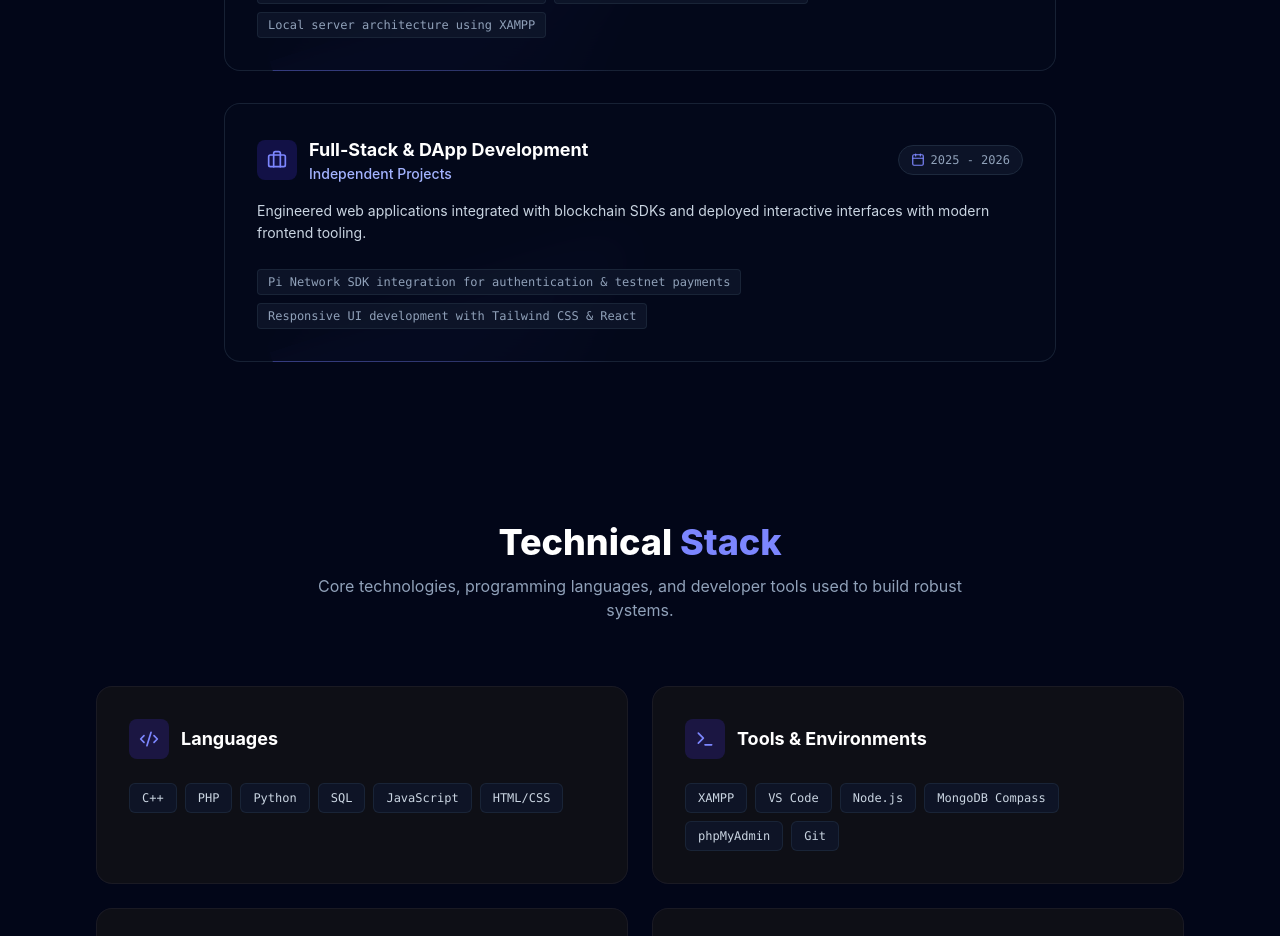
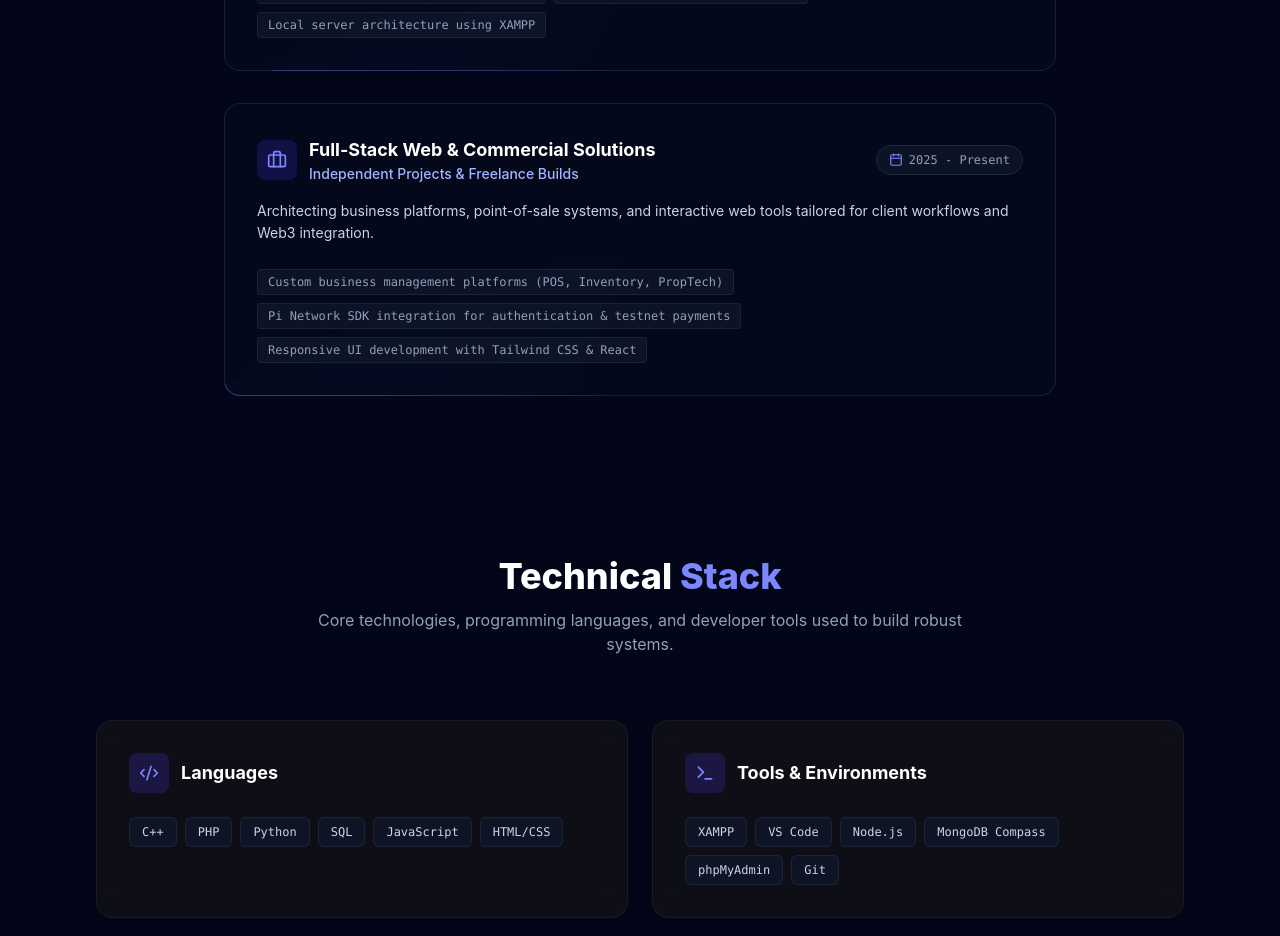
Before and after one commit to Gazilo7/dev-portfolio, a React (Vite) app: page / in a window 1280 px wide. Shown: the part 1900-2836 px from the top of the page. Built offline with nearby package versions, Linux system fonts and the light colour scheme.

Commit message:
Update Experience component details for commercial solutions

```diff
--- a/src/components/Experience.jsx
+++ b/src/components/Experience.jsx
@@ -11,11 +11,11 @@ export default function Experience() {
       highlights: ['Statistical data modeling with Python', 'Backend scripting with PHP & SQL', 'Local server architecture using XAMPP']
     },
     {
-      role: 'Full-Stack & DApp Development',
-      institution: 'Independent Projects',
-      period: '2025 - 2026',
-      description: 'Engineered web applications integrated with blockchain SDKs and deployed interactive interfaces with modern frontend tooling.',
-      highlights: ['Pi Network SDK integration for authentication & testnet payments', 'Responsive UI development with Tailwind CSS & React']
+      role: 'Full-Stack Web & Commercial Solutions',
+      institution: 'Independent Projects & Freelance Builds',
+      period: '2025 - Present',
+      description: 'Architecting business platforms, point-of-sale systems, and interactive web tools tailored for client workflows and Web3 integration.',
+      highlights: ['Custom business management platforms (POS, Inventory, PropTech)', 'Pi Network SDK integration for authentication & testnet payments', 'Responsive UI development with Tailwind CSS & React']
     }
   ];
 
@@ -73,9 +73,9 @@ export default function Experience() {
                     <div>
                       <h3 className="text-lg font-bold text-white group-hover:text-indigo-300 transition-colors">
                         {exp.role}
-                      </h3>
-                      <p className="text-indigo-300 text-sm font-medium">{exp.institution}</p>
-                    </div></div>
+                      </h3><p className="text-indigo-300 text-sm font-medium">{exp.institution}</p>
+                    </div>
+                  </div>
                   <div className="flex items-center gap-1.5 text-xs font-mono text-slate-400 bg-slate-900/80 px-3 py-1.5 rounded-full border border-slate-800 w-fit">
                     <Calendar className="w-3.5 h-3.5 text-indigo-400" />
                     <span>{exp.period}</span>
```
